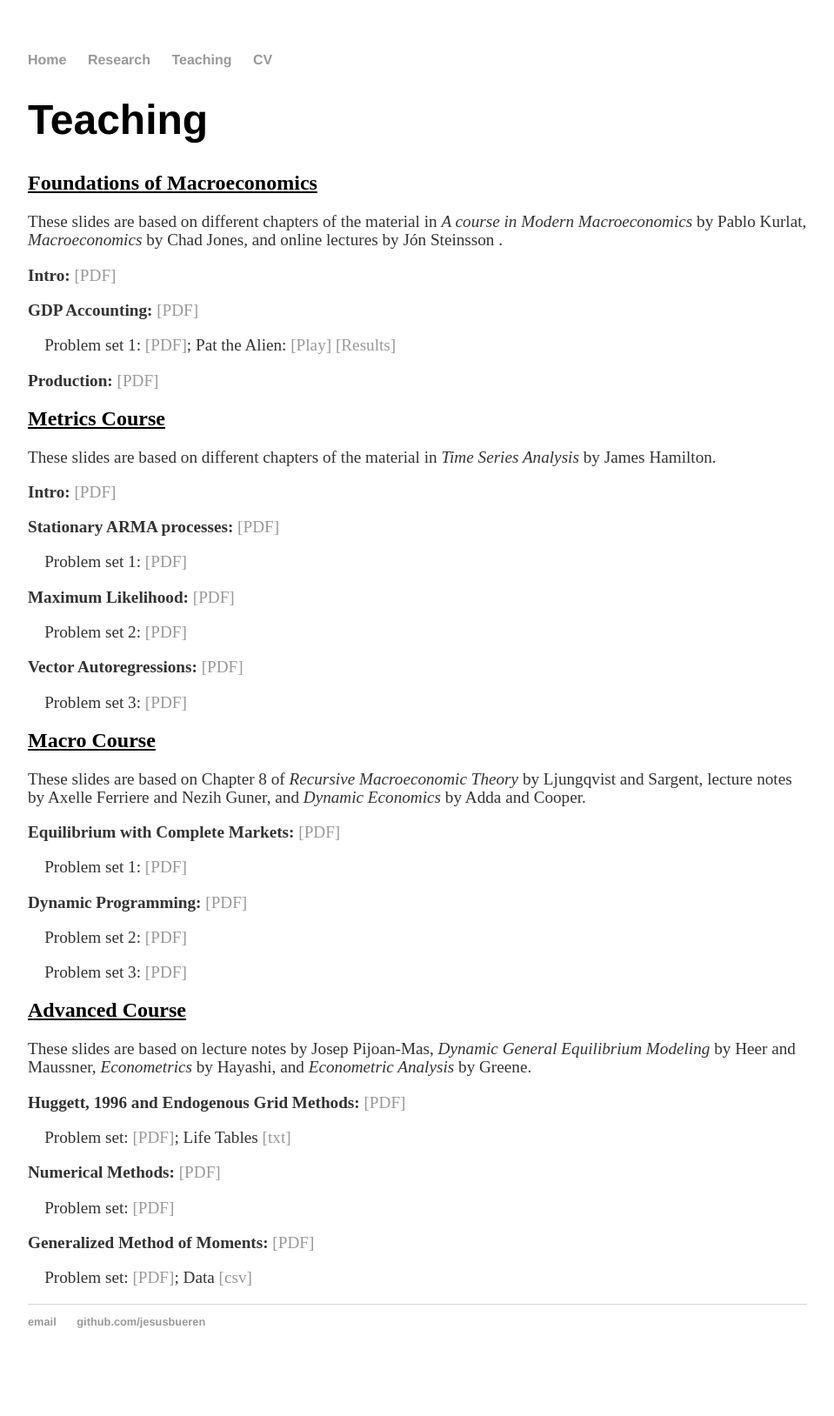
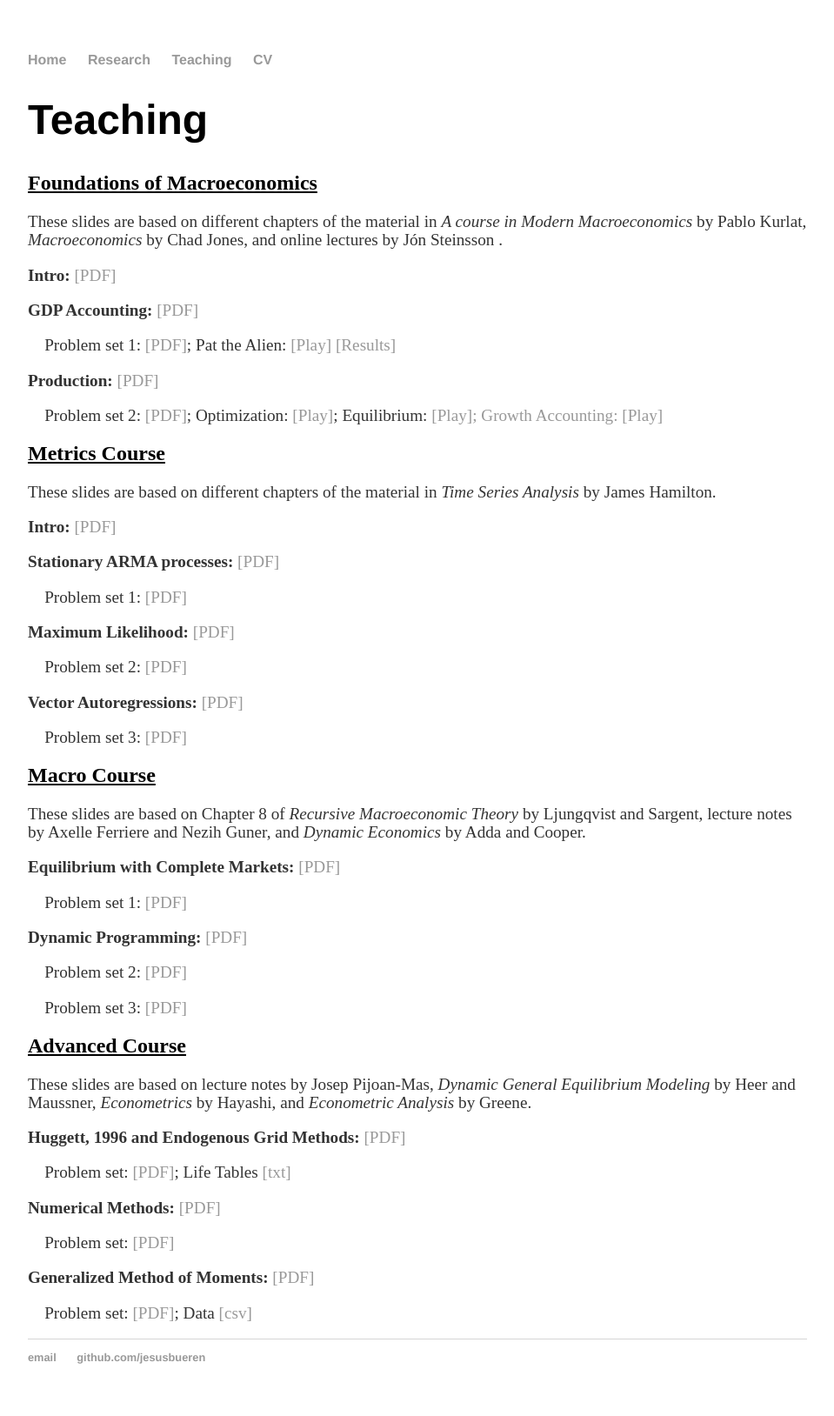
Before and after one commit to jesusbueren/jesusbueren.github.io, a Jekyll site: the page built from teaching/index.html, in a window 1280 px wide. Shown: the whole page at 87% size, without its empty margins (160-1119 px from the left). Built offline with Jekyll 4.4.1, drawn with Linux system fonts in a browser that asks for light colours; before the commit the page ends 1587 px from its top, so only the background shows below that.

Commit message:
Update PDF links to include FoundationsMacro directory

```diff
--- a/teaching/index.html
+++ b/teaching/index.html
@@ -10,10 +10,11 @@
             <h2 style="text-decoration: underline;">Foundations of Macroeconomics</h2>
             <p>These slides are based on different chapters of the material in <em>A course in Modern Macroeconomics</em> by Pablo Kurlat, <em>Macroeconomics</em> by Chad Jones, and online lectures by Jón Steinsson .</p>
             <article>
-                <p><strong>Intro:</strong> <a href="ch0.pdf">[PDF]</a></p>
-				<p><strong>GDP Accounting:</strong> <a href="GDP.pdf">[PDF]</a></p>
+                <p><strong>Intro:</strong> <a href="FoundationsMacro/ch0.pdf">[PDF]</a></p>
+				<p><strong>GDP Accounting:</strong> <a href="FoundationsMacro/GDP.pdf">[PDF]</a></p>
 				<p>&nbsp;&nbsp;&nbsp;&nbsp;Problem set 1: <a href="GDP_exercises.pdf">[PDF]</a>; Pat the Alien: <a href="https://jesusbueren.github.io/pat-risk-game/">[Play]</a> <a href="https://jesusbueren.github.io/pat-risk-game/results">[Results]  </a></p>
-				<p><strong>Production:</strong> <a href="production.pdf">[PDF]</a></p>
+				<p><strong>Production:</strong> <a href="FoundationsMacro/Production.pdf">[PDF]</a></p>
+				<p>&nbsp;&nbsp;&nbsp;&nbsp;Problem set 2: <a href="Production_exercises.pdf">[PDF]</a>; Optimization: <a href="https://jesusbueren.github.io/ice-cream-factory/firm-labor-choice.html">[Play]</a>; Equilibrium: <a href="https://jesusbueren.github.io/ice-cream-factory">[Play]; Growth Accounting: <a href="https://jesusbueren.github.io/growth-accounting/">[Play]</a>  </a></p>
             </article>
         </section>
         <section>
```
